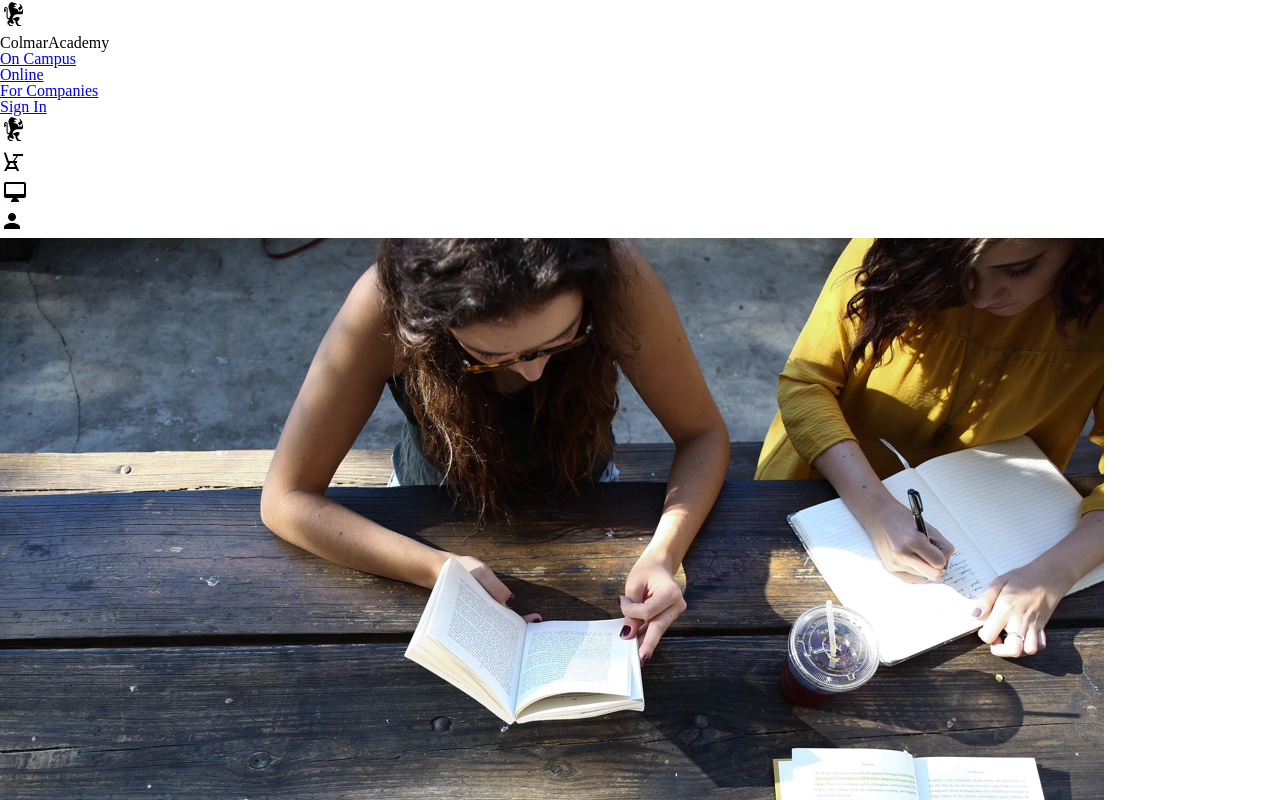
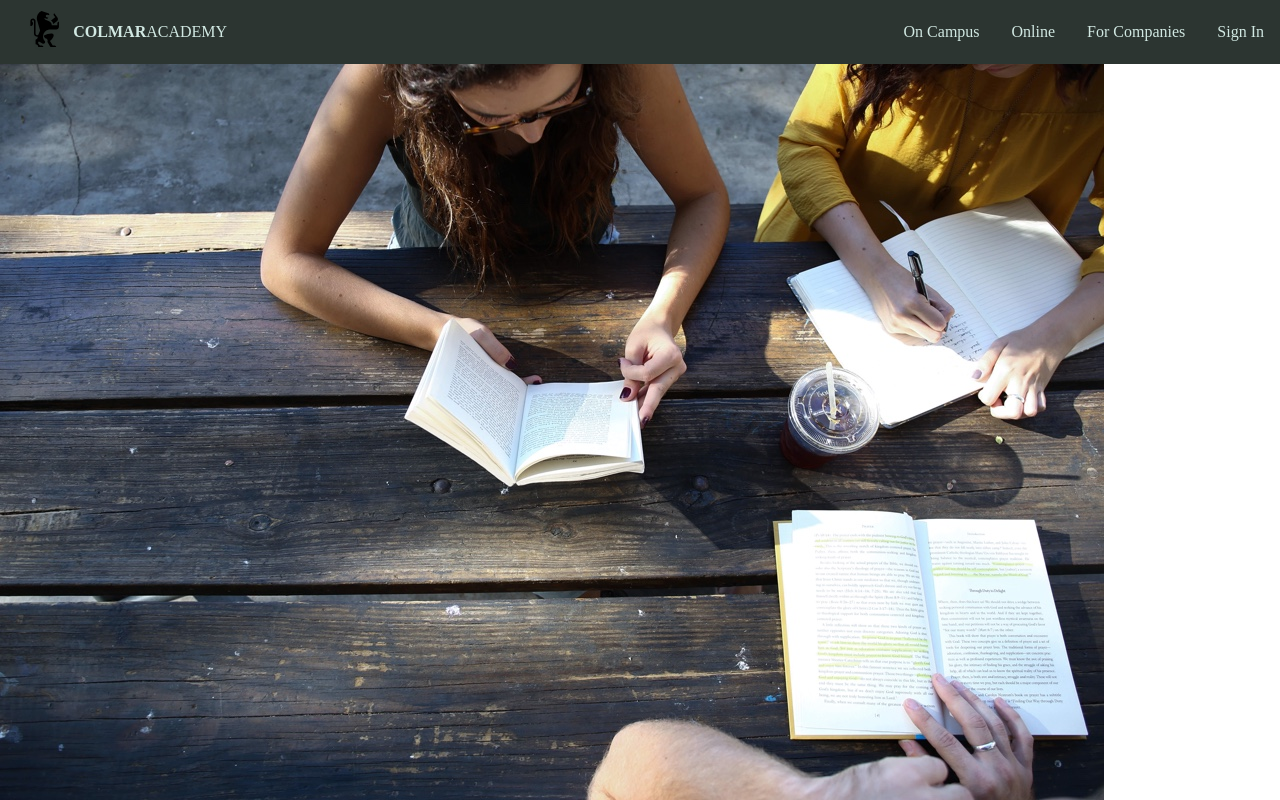
Before and after one commit to AlchemistRole/Comar, a plain HTML site: page index.html in a window 1280 px wide. Shown: the top 800 px of the page. Drawn offline with Linux system fonts and the light colour scheme.

Commit message:
refine header stylings and positions

```diff
--- a/Resources/CSS/style.css
+++ b/Resources/CSS/style.css
@@ -3,3 +3,63 @@ html {
     justify-content: center;
     align-items: center;
 }
+
+@media only screen and (max-width: 480px) {
+    .desktop {
+        display: none;
+    }
+}
+
+@media only screen and (min-width: 481px) {
+    .mobile {
+        display: none;
+    }
+}
+
+header {
+    position: fixed;
+    display: inline-flex;
+    justify-content: space-between;
+    height: 4rem;
+    width: 100%;
+    vertical-align: middle;
+    background: #2c3531;
+    color: #d1e8e2;
+    align-items: center;
+}
+
+#logo {
+    display: flex;
+    justify-content: space-between;
+    align-items: center;
+    padding-left: 1.5rem;
+    height: 90%;
+}
+#logo h1 {
+    align-items: center;
+    padding-top
+    line-height: 2rem;
+}
+
+#logo h1 strong {
+    font-weight: bolder;
+}
+
+#logo img {
+    padding-right: 0.5rem;
+    height: 85%;
+}
+
+
+nav ul {
+    display: flex;
+    justify-content: space-between;
+
+}
+
+
+header nav a  {
+    color: #d1e8e2;
+    padding: 0 1rem 0 1rem;
+    text-decoration: none;
+}
--- a/index.html
+++ b/index.html
@@ -11,7 +11,7 @@
       <header>
         <section id="logo">
             <img src="./Resources/Images/ic-logo.svg">
-            <h1><strong>Colmar</strong>Academy</h1>
+            <h1><strong>COLMAR</strong>ACADEMY</h1>
         </section>
         <nav id="nav" class="desktop">
             <ul>
```
